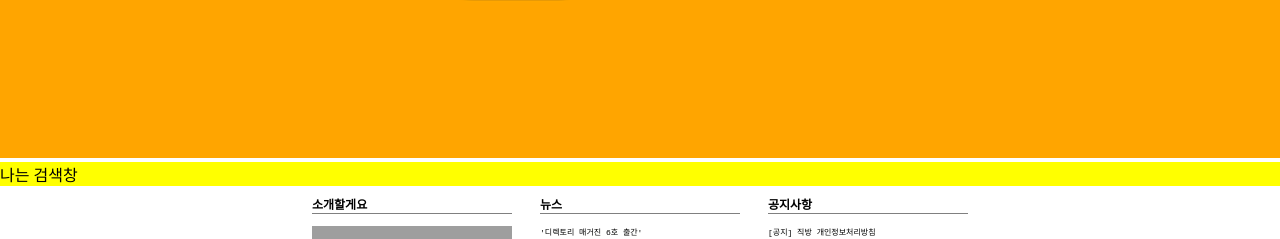
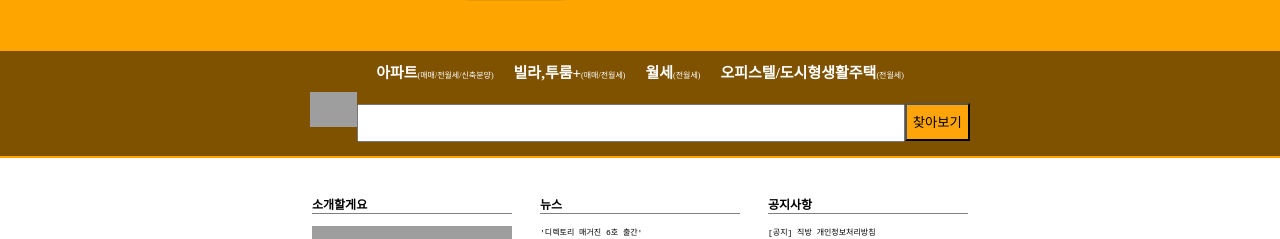
Before and after one commit to CHOIKAYOON/room_homepage, a React (Create React App) app: page / in a window 1280 px wide. Shown: the part 295-534 px from the top of the page. Built offline with nearby package versions, Linux system fonts and the light colour scheme; grey boxes are pictures that could not be loaded.

Commit message:
검색창 UI
coomit

```diff
--- a/src/Search/Search.css
+++ b/src/Search/Search.css
@@ -1,3 +1,43 @@
-.Search_Column{
-    background-color: yellow;
+.Search_Column
+{background-color: yellow; position: absolute; bottom: 0px;left: 0px;right: 0px;
+background-color: rgba(0, 0, 0, 0.5); padding-bottom: 24px; flex-direction: row; -webkit-box-pack: center;
+justify-content: center; text-align: center;}
+
+
+.Search_item p{
+    margin: 10px;
+    font-size: 8px;
+    color: white;
 }
+
+.Search_item{
+    display: inline-flex;
+}
+
+.Search_item a{
+    text-decoration: none;
+    color: white;
+    font-size: 15px;
+    font-weight: 700;
+}
+
+.Search_Box input{
+    width: 540px;
+    height: 32px;
+    margin: 10px 0;
+}
+
+.Search_Box img{
+    height: 35px;
+}
+
+.Search_Box button {
+    height: 38px;
+    background-color: rgb(255, 164, 9);
+}
+
+.Search_Box{
+    width: 700px;
+    margin: 0 auto;
+    height: 40px;
+}
--- a/src/Search/Search.js
+++ b/src/Search/Search.js
@@ -6,8 +6,37 @@ class Search extends Component  {
     render(){
         return(
             <div className ="Search_Column">
-               나는 검색창
-
+               <div className="Search_item">
+                    <p>
+                        <a href="" className="Search_Main_Name">
+                            아파트
+                        </a>
+                        (매매/전월세/신축분양)
+                    </p>
+                    <p>
+                        <a href="">
+                            빌라,투룸+
+                        </a>
+                        (매매/전월세)
+                    </p>
+                    <p>
+                        <a href="">
+                            월세
+                        </a>
+                        (전월세)
+                    </p>
+                    <p>
+                        <a href="">
+                            오피스텔/도시형생활주택
+                        </a>
+                        (전월세)
+                    </p>
+               </div>
+               <div className="Search_Box">
+               <img alt="" draggable="false" src="//s.zigbang.com/v2/web/search/ic-search2x.png" class="rn-1p0dtai rn-1pi2tsx rn-1d2f490 rn-1272l3b rn-u8s1d rn-zchlnj rn-ipm5af rn-13qz1uu rn-1wyyakw" />
+                   <input type="text" ></input>
+                   <button type="sudmit">찾아보기</button>
+               </div>
             </div>
         )
     }
```
